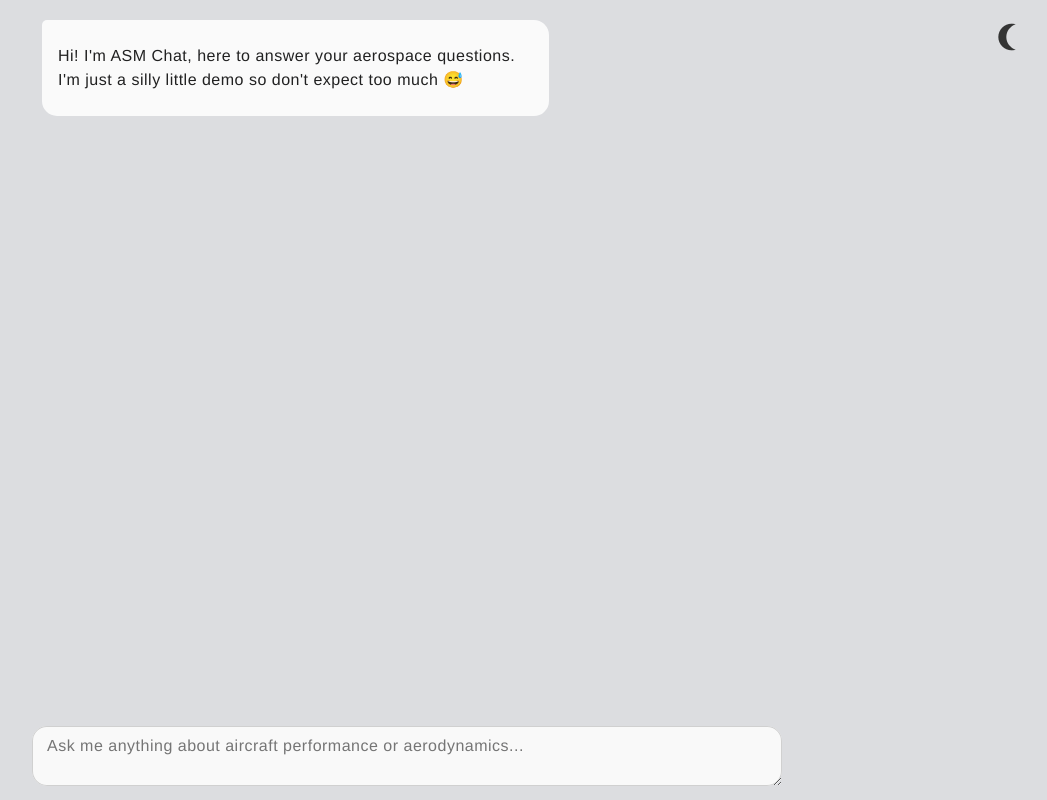
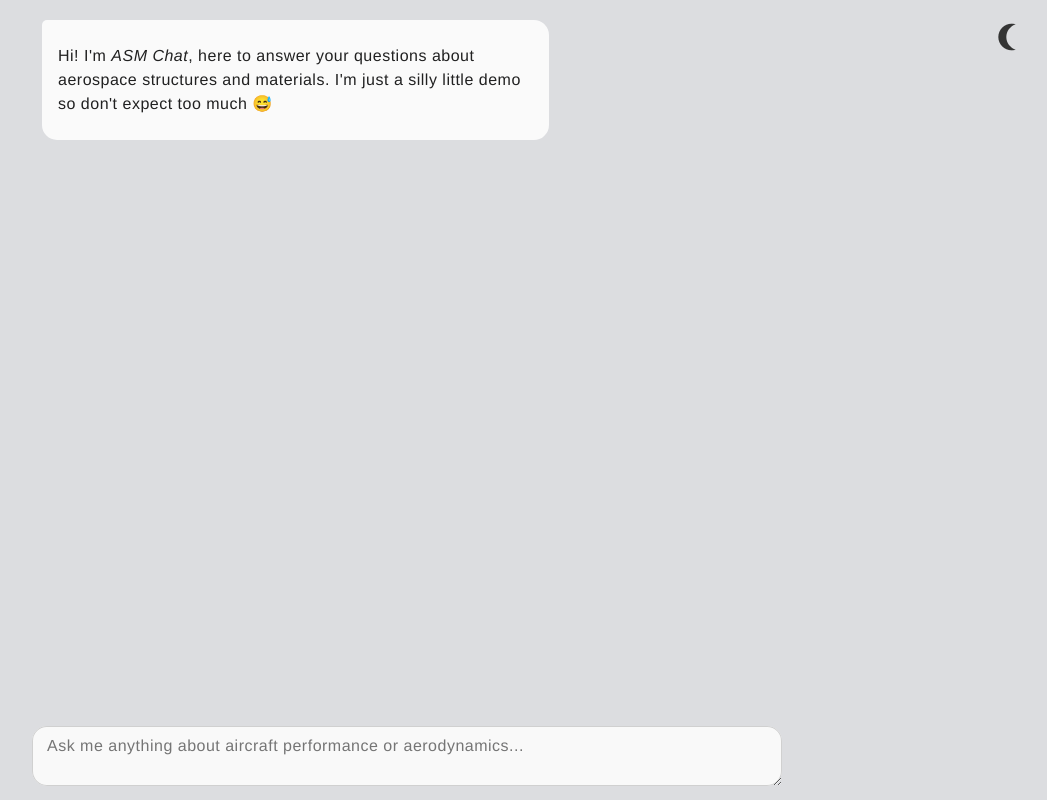
Before and after one commit to Pawel024/asmchat-demo, a plain HTML site: page static/chat_demo.html in a window 1280 px wide. Shown: the whole page, without its empty margins (233-1280 px from the left). Drawn offline with nearby package versions, Linux system fonts and the light colour scheme.

Commit message:
change welcome message bc why not

```diff
--- a/static/chat_demo.html
+++ b/static/chat_demo.html
@@ -114,7 +114,7 @@
 
       const convo = {
         ice: {
-          says: "Hi! I'm ASM Chat, here to answer your aerospace questions. I'm just a silly little demo so don't expect too much 😅",
+          says: "Hi! I'm *ASM Chat*, here to answer your questions about aerospace structures and materials. I'm just a silly little demo so don't expect too much 😅",
         },
       };
 
```
